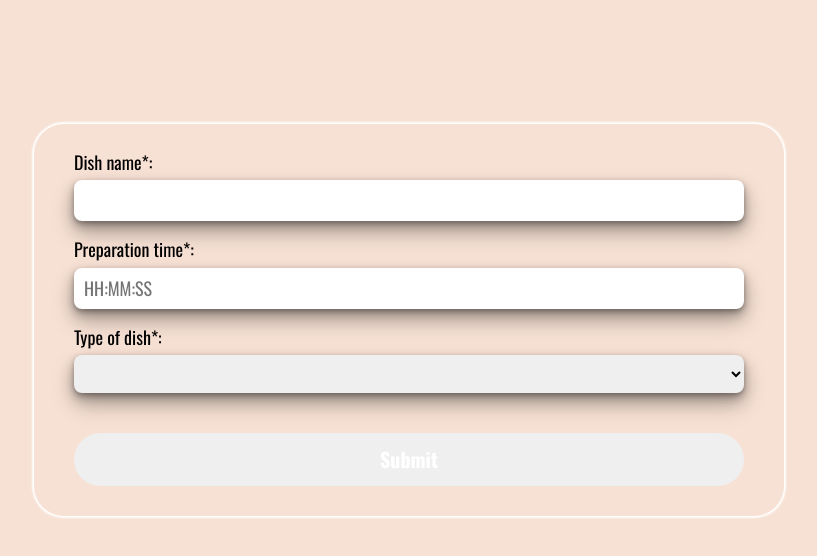
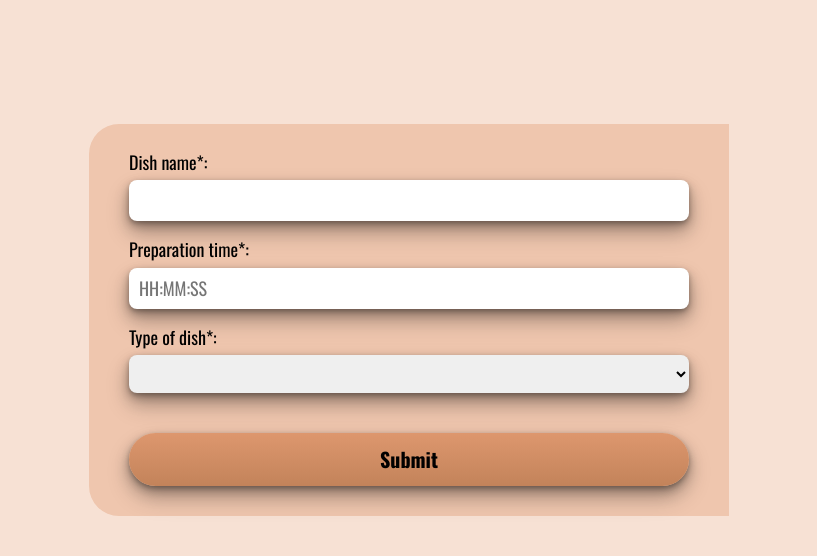
Before and after one commit to galerafrontend/dish-form-app, a React (Create React App) app: page / in a window 1280 px wide. Shown: the top 556 px of the page, without its empty margins (231-1048 px from the left). Built offline with nearby package versions, Linux system fonts and the light colour scheme.

Commit message:
code and styles refactoring in DishForm component

```diff
--- a/src/components/DishForm/index.js
+++ b/src/components/DishForm/index.js
@@ -51,15 +51,13 @@ const DishForm = () => {
   return (
     <>
       <Form onSubmit={formik.handleSubmit}>
-        <div>
         <TextInput
           label="Dish name*:"
           name="name"
           type="text"
           formik={formik}
         />
-        </div>
-        <div>
+
         <TextInput
           label="Preparation time*:"
           name="preparation_time"
@@ -67,8 +65,7 @@ const DishForm = () => {
           placeholder="HH:MM:SS"
           formik={formik}
         />
-        </div>
-        <div>
+
         <SelectInput
           label="Type of dish*:"
           name="type"
@@ -80,9 +77,9 @@ const DishForm = () => {
           ]}
           formik={formik}
         />
-        </div>
+
         {formik.values.type === "pizza" && (
-          <div>
+          <>
             <TextInput
               label="Number of slices*:"
               name="no_of_slices"
@@ -97,27 +94,23 @@ const DishForm = () => {
               step="0.01"
               formik={formik}
             />
-          </div>
+          </>
         )}
         {formik.values.type === "soup" && (
-          <div>
           <TextInput
             label="Spiciness scale (1-10)*:"
             name="spiciness_scale"
             type="number"
             formik={formik}
           />
-          </div>
         )}
         {formik.values.type === "sandwich" && (
-          <div>
           <TextInput
             label="Slices of bread*:"
             name="slices_of_bread"
             type="number"
             formik={formik}
           />
-          </div>
         )}
         <Button type="submit">Submit</Button>
       </Form>
--- a/src/components/DishForm/styled.js
+++ b/src/components/DishForm/styled.js
@@ -1,15 +1,14 @@
 import styled from "styled-components";
 
 export const Form = styled.form`
-  flex-basis: 750px;
-  margin: 20px;
+  width: 50%;
+  margin: 0px;
   padding: 20px 40px 20px 40px;
-  background: ${({ theme }) => theme.colors.firefly};
-  border-radius: 30px;
-  box-shadow: 0 0 2px 2px ${({ theme }) => theme.colors.white};
+  background: ${({ theme }) => theme.colors.desertSand};
+  border-top-left-radius: ${({ theme }) => theme.borderRadius.big};
+  border-bottom-left-radius: ${({ theme }) => theme.borderRadius.big};
 
   @media (max-width: ${({ theme }) => theme.breakpoint.mobileMax}px) {
-    flex-basis: 450px;
     padding: 10px 20px 10px 20px;
   }
 
@@ -19,25 +18,30 @@ export const Form = styled.form`
 `;
 
 export const Button = styled.button`
-  border-radius: 50px;
+  border-radius: ${({ theme }) => theme.borderRadius.large};
   border: none;
-  background: ${({ theme }) => theme.colors.torchRed};
-  font-weight: 700;
-  color: ${({ theme }) => theme.colors.white};
-  padding: 15px 20px 15px 20px;
+  background: linear-gradient(
+    180deg,
+    ${({ theme }) => theme.colors.copperfield} 0%,
+    ${({ theme }) => theme.colors.antiqueBrass} 100%
+  );
+  font-weight: ${({ theme }) => theme.font.bold};
+  color: ${({ theme }) => theme.colors.black};
+  padding: 15px 20px;
   margin: 30px 0 10px 0;
-  font-size: 20px;
+  font-size: ${({ theme }) => theme.font.size.large};
   width: 100%;
   transition: 0.3s;
+  box-shadow: ${({ theme }) => theme.boxShadow.field};
 
   &:hover {
     cursor: pointer;
-    filter: brightness(80%);
-    box-shadow: 0 0 2px 2px ${({ theme }) => theme.colors.white};
+    transform: scale(1.05);
+    box-shadow: ${({ theme }) => theme.boxShadow.hover};
   }
 
   @media (max-width: ${({ theme }) => theme.breakpoint.mobileMax}px) {
     padding: 10px 15px 10px 15px;
-    font-size: 16px;
+    font-size: ${({ theme }) => theme.font.size.big};
   }
 `;
```
Lines whose indentation alone changed are shown as unchanged.
